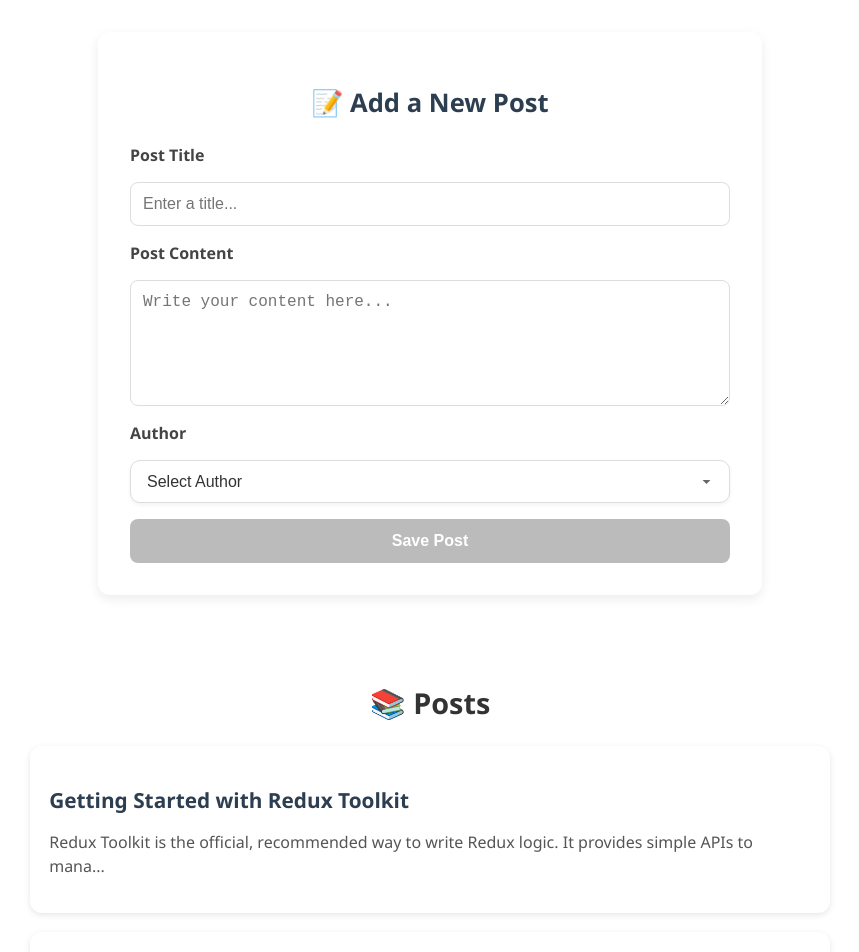
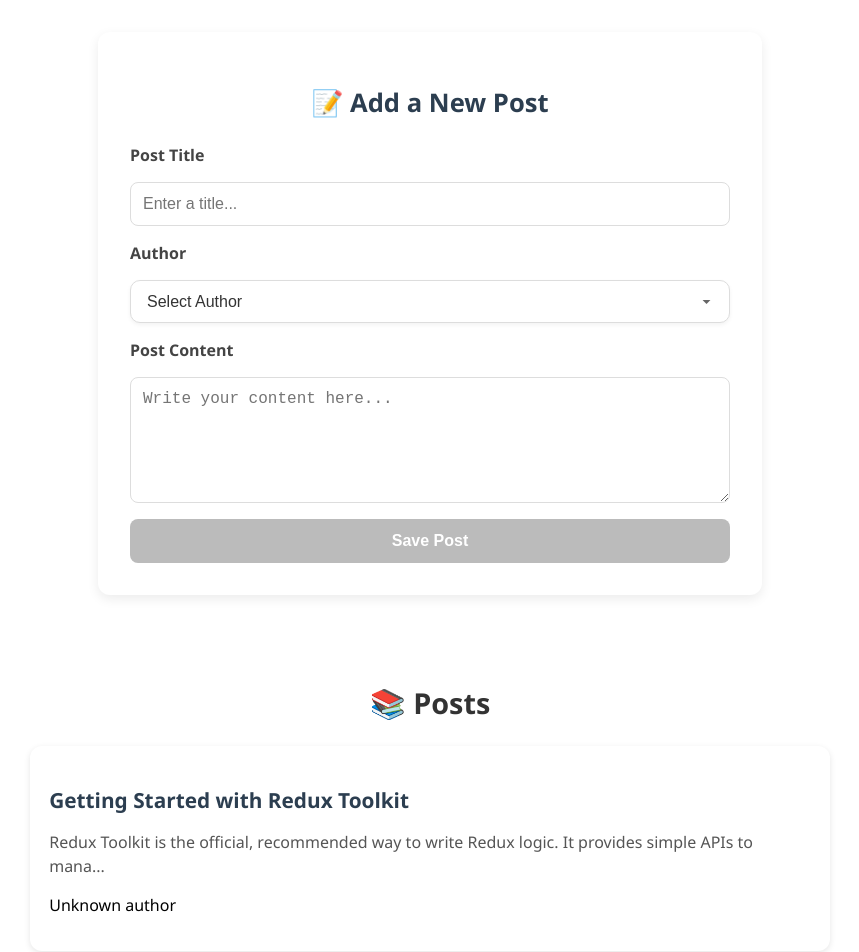
Before and after one commit to aloshvp/redux-toolkit, a React (Vite) app: page /posts in a window 1280 px wide. Shown: the top 952 px of the page, without its empty margins (210-1069 px from the left). Built offline with nearby package versions, Linux system fonts and the light colour scheme.

Commit message:
date fns package added

```diff
--- a/package.json
+++ b/package.json
@@ -11,6 +11,7 @@
   },
   "dependencies": {
     "@reduxjs/toolkit": "^2.9.0",
+    "date-fns": "^4.1.0",
     "react": "^19.1.1",
     "react-dom": "^19.1.1",
     "react-redux": "^9.2.0",
--- a/src/features/post/AddPostForm.jsx
+++ b/src/features/post/AddPostForm.jsx
@@ -44,14 +44,6 @@
                     placeholder="Enter a title..."
                 />
 
-                <label htmlFor="postContent">Post Content</label>
-                <textarea
-                    id="postContent"
-                    value={content}
-                    onChange={(e) => setContent(e.target.value)}
-                    placeholder="Write your content here..."
-                />
-
                 <label htmlFor="postAuthor">Author</label>
                 <select id="postAuthor"
                     value={userId}
@@ -63,6 +55,13 @@
                     {userOptions}
                 </select>
 
+                <label htmlFor="postContent">Post Content</label>
+                <textarea
+                    id="postContent"
+                    value={content}
+                    onChange={(e) => setContent(e.target.value)}
+                    placeholder="Write your content here..."
+                />
 
                 <button type="button"
                     onClick={onSavePostClicked}
--- /dev/null
+++ b/src/features/post/PostAuthor.jsx
@@ -0,0 +1,12 @@
+import { useSelector } from "react-redux";
+import { selectAllUsers } from "../users/usersSlice";
+
+const PostAuthor = ({ userId = "" }) => {
+
+    const users = useSelector(selectAllUsers)
+    const author = users.find(user => user.id === userId);
+
+    return <span>{author ? author.name : "Unknown author"}</span>
+}
+
+export default PostAuthor
--- a/src/features/post/PostList.jsx
+++ b/src/features/post/PostList.jsx
@@ -1,5 +1,6 @@
 import { useSelector } from 'react-redux';
 import { selectAllPosts } from './postSlice';
+import PostAuthor from './PostAuthor';
 
 const PostList = () => {
     const posts = useSelector(selectAllPosts);
@@ -8,6 +9,9 @@
         <article className="post-card" key={post.id}>
             <h3 className="post-title">{post.title}</h3>
             <p className="post-content">{post.content.substring(0, 100)}...</p>
+            <p className="post-credit">
+                <PostAuthor userId={post.userId} />
+            </p>
         </article>
     ));
 
```
Also changed, not shown: 1 other file (tests, documents, lock files or other folders).
